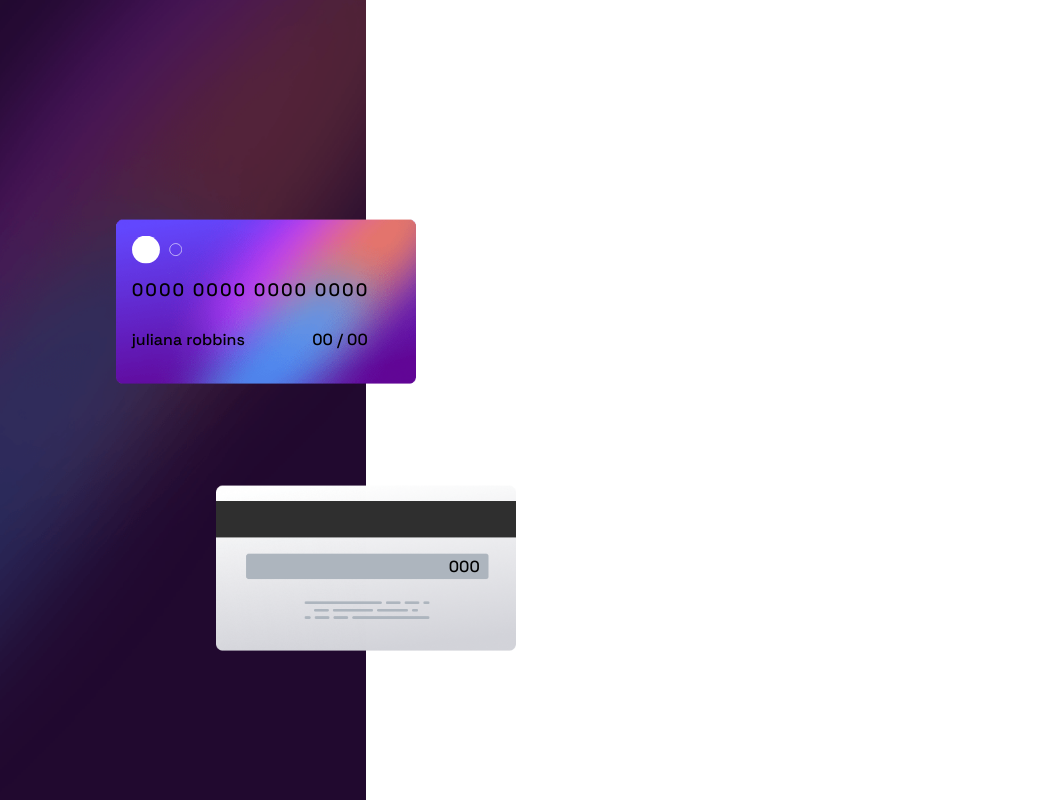
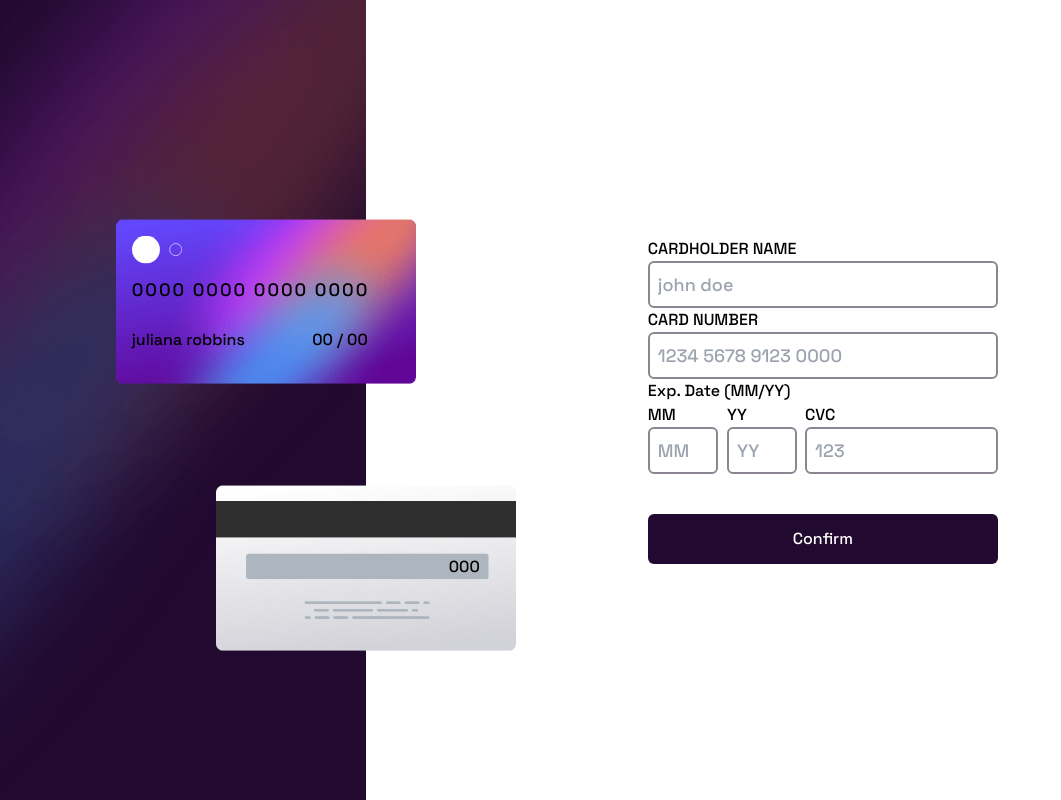
Before and after one commit to sphnikola/interactive-card-details-form, a React (Vite) app: page / in a window 1280 px wide. Shown: the whole page, without its empty margins (0-1061 px from the left). Built offline with nearby package versions, Linux system fonts and the light colour scheme.

Commit message:
Add input fields to the rightsection

```diff
--- /dev/null
+++ b/src/Input.jsx
@@ -0,0 +1,21 @@
+export function Input(props) {
+  return (
+    <div>
+      <div>
+        <label htmlFor={props.htmlFor} className="uppercase mb-[0.3rem]">
+          {props.label}
+        </label>
+        <input
+          className="p-[0.5rem] text-[18px] rounded-md border-2 border-solid border-Dark-grayish-violet"
+          style={props.style}
+          type={props.type}
+          name={props.name}
+          value={props.value}
+          placeholder={props.placeholder}
+          onChange={props.onChange}
+          required
+        />
+      </div>
+    </div>
+  );
+}
--- a/src/LeftSection.jsx
+++ b/src/LeftSection.jsx
@@ -13,8 +13,12 @@ export default function LeftSection() {
         className="flex flex-col-reverse absolute left-[61%] top-[60%] -translate-x-[50%] -translate-y-[50%]
       md:flex-col md:top-[50%] md:left-[100%] md:gap-8"
       >
-        {/* front card container */}
-        <div className="z-50 w-[280px] relative -translate-x-[100px] md:w-[300px]">
+        {/* front card container
+        remember to increase size for lagrger screens and corresponding
+        info that comes with it.
+         */}
+
+        <div className="z-50 w-[280px] relative -translate-x-[100px] md:w-[300px] ">
           {/* card logo */}
           <img
             src={card_logo}
--- a/src/RightSection.jsx
+++ b/src/RightSection.jsx
@@ -1,5 +1,97 @@
+import { useState } from "react";
+import { Input } from "./Input";
+
 export default function RightSection() {
+  const [inputFields, setInputFiels] = useState({
+    name: "",
+    cardNumber: "",
+    MM: "",
+    YY: "",
+    CVC: "",
+  });
+
+  const handleChange = (e) => {
+    setInputFiels({
+      ...inputFields,
+      [e.target.name]: e.target.value,
+    });
+  };
+
   return (
-    <div className=" flex items-center justify-center w-full mt-24 md:mt-0"></div>
+    <div className=" flex items-center justify-center w-full mt-24 md:mt-0">
+      <form className="grid grid-cols-[repeat(2,1fr)] gap-[1rem] w-[350px]">
+        <div className="flex flex-col col-start-1 col-end-3">
+          <Input
+            style={{ width: "100%" }}
+            htmlFor="card_name"
+            label="cardholder name"
+            type="text"
+            name="name"
+            value={inputFields.name}
+            placeholder="john doe"
+            onChange={handleChange}
+          />
+          <Input
+            style={{ width: "100%" }}
+            htmlFor="cardNumber"
+            label="card number"
+            type="number"
+            name="cardNumber"
+            value={inputFields.card_number}
+            placeholder="1234 5678 9123 0000"
+            onChange={handleChange}
+          />
+          <div className="flex">
+            <div className="flex flex-col">
+              <label htmlFor="date">Exp. Date (MM/YY)</label>
+              <div className="flex">
+                <div className="">
+                  <Input
+                    style={{ width: "70px" }}
+                    htmlFor="MM"
+                    label="MM"
+                    type="number"
+                    name="MM"
+                    value={inputFields.MM}
+                    placeholder="MM"
+                    onChange={handleChange}
+                  />
+                </div>
+                <div className="ml-2">
+                  <Input
+                    style={{ width: "70px" }}
+                    htmlFor="YY"
+                    label="YY"
+                    type="number"
+                    name="YY"
+                    value={inputFields.YY}
+                    placeholder="YY"
+                    onChange={handleChange}
+                  />
+                </div>
+                <div className="flex flex-col ml-2">
+                  <Input
+                    style={{ width: "100%" }}
+                    htmlFor="cvc"
+                    label="cvc"
+                    type="number"
+                    name="cvc"
+                    value={inputFields.CVC}
+                    placeholder="123"
+                    onChange={handleChange}
+                  />
+                </div>
+              </div>
+            </div>
+          </div>
+          <button
+            type="submit"
+            className="h-[50px] bg-Very-dark-violet text-White rounded-md mt-10"
+          >
+            Confirm
+          </button>
+        </div>
+      </form>
+    </div>
   );
 }
```
